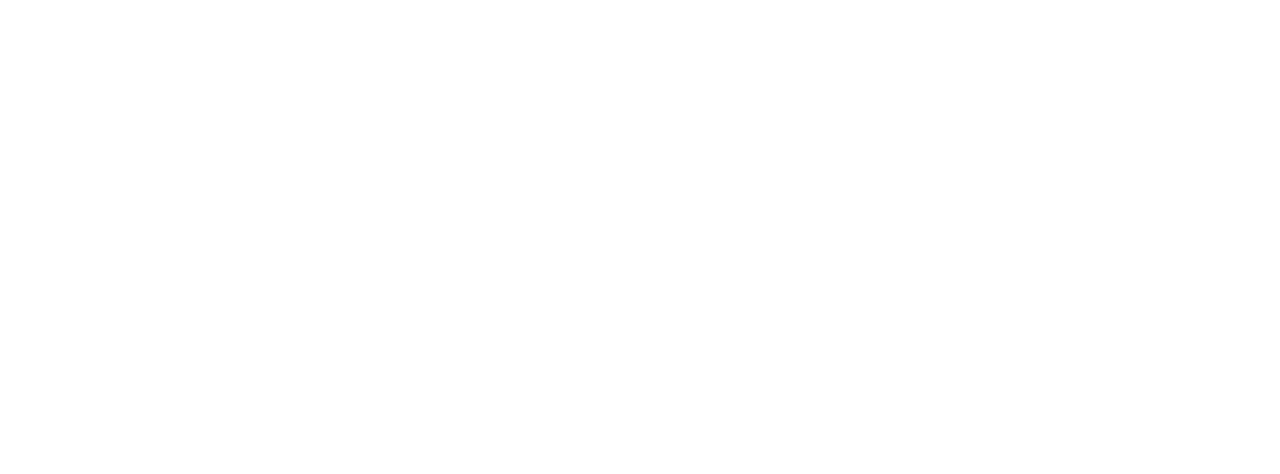
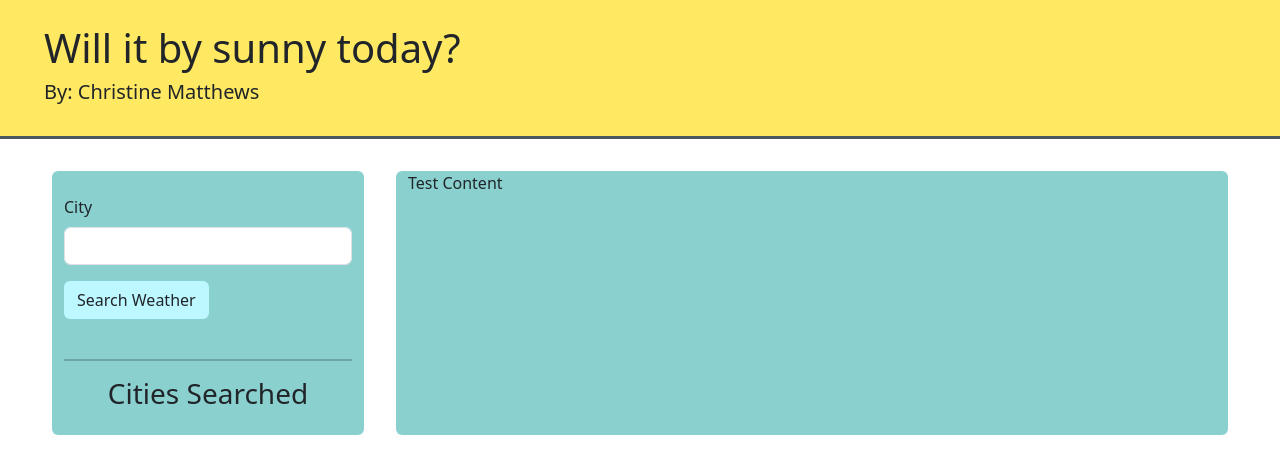
Before and after one commit to cmatthews3212/Weather-App, a website: page weather-app.html in a window 1280 px wide. Drawn offline with nearby package versions, Linux system fonts and the light colour scheme.

Commit message:
add bootstrap and style weather app page and add form to aside

```diff
--- /dev/null
+++ b/package.json
@@ -0,0 +1,5 @@
+{
+  "dependencies": {
+    "bootstrap": "^5.3.3"
+  }
+}
--- /dev/null
+++ b/scss/custom.scss
@@ -0,0 +1 @@
+@import "../node_modules/bootstrap/scss/bootstrap";
--- a/weather-app.html
+++ b/weather-app.html
@@ -4,10 +4,30 @@
     <meta charset="UTF-8">
     <meta name="viewport" content="width=device-width, initial-scale=1.0">
     <link href="https://cdn.jsdelivr.net/npm/bootstrap@5.3.3/dist/css/bootstrap.min.css" rel="stylesheet" integrity="sha384-QWTKZyjpPEjISv5WaRU9OFeRpok6YctnYmDr5pNlyT2bRjXh0JMhjY6hW+ALEwIH" crossorigin="anonymous">
-
-    <title>Document</title>
+    <link href="./css/custom.css" rel="stylesheet">
+    <title>Weather App</title>
 </head>
 <body>
+    <header class="p-4">
+        <h1>Will it by sunny today?</h1>
+        <h5>By: Christine Matthews</h5>
+    </header>
+    <div class="content-container row m-3 d-flex justify-content-center">
+        <aside class="col-3 m-3 rounded">
+           <form>
+            <div class="mb-3 mt-4">
+                <label for="city" class="form-label">City</label>
+                <input type="text" class="form-control" id="city">
+            </div>
+            <button type="submit" class="btn mb-4">Search Weather</button>
+           </form>
+           <hr class="hr"/>
+           <h3 class="text-center mb-4">Cities Searched</h3>
+        </aside>
+        <main class="col-8 m-3 rounded">
+            <p class="test">Test Content</p>
+        </main>
+    </div>
 
 <script src="https://cdn.jsdelivr.net/npm/bootstrap@5.3.3/dist/js/bootstrap.bundle.min.js" integrity="sha384-YvpcrYf0tY3lHB60NNkmXc5s9fDVZLESaAA55NDzOxhy9GkcIdslK1eN7N6jIeHz" crossorigin="anonymous"></script>
 </body>
```
Also changed, not shown: css/custom.css (added), 2 other files.
